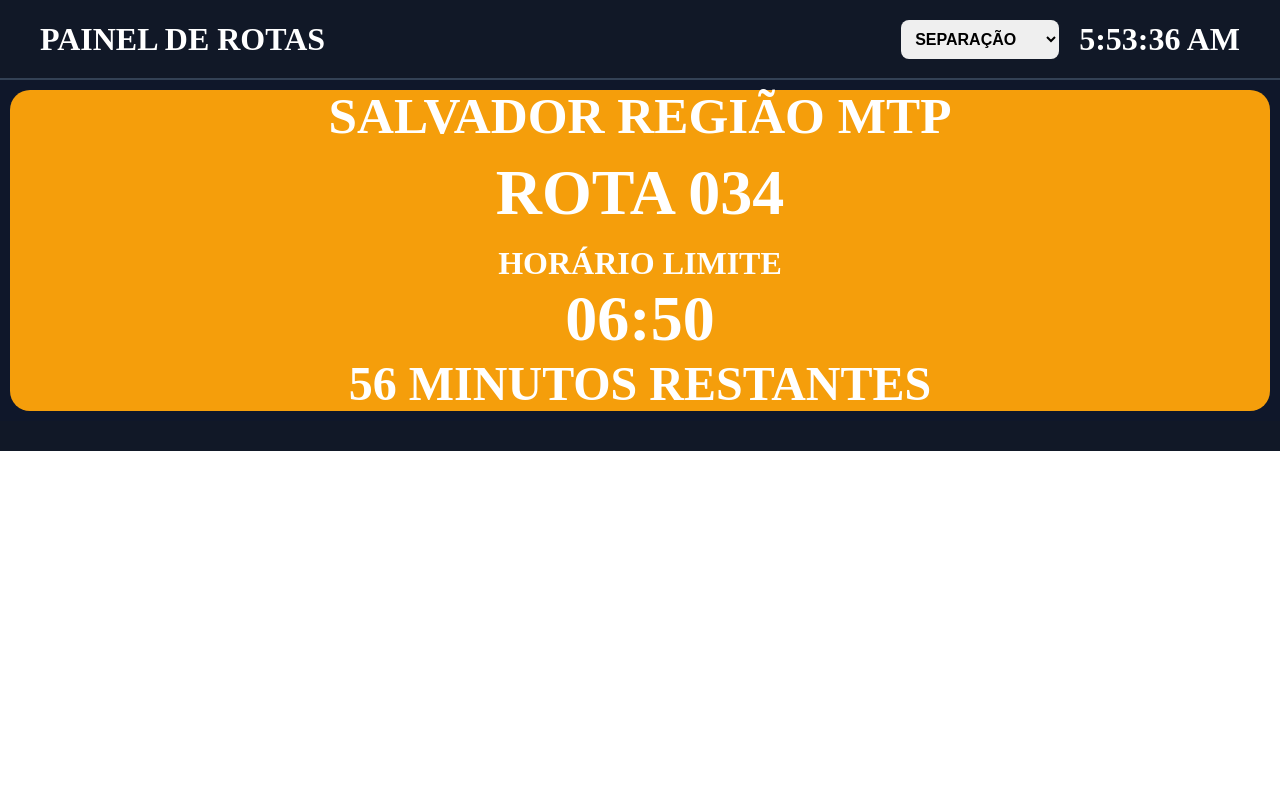
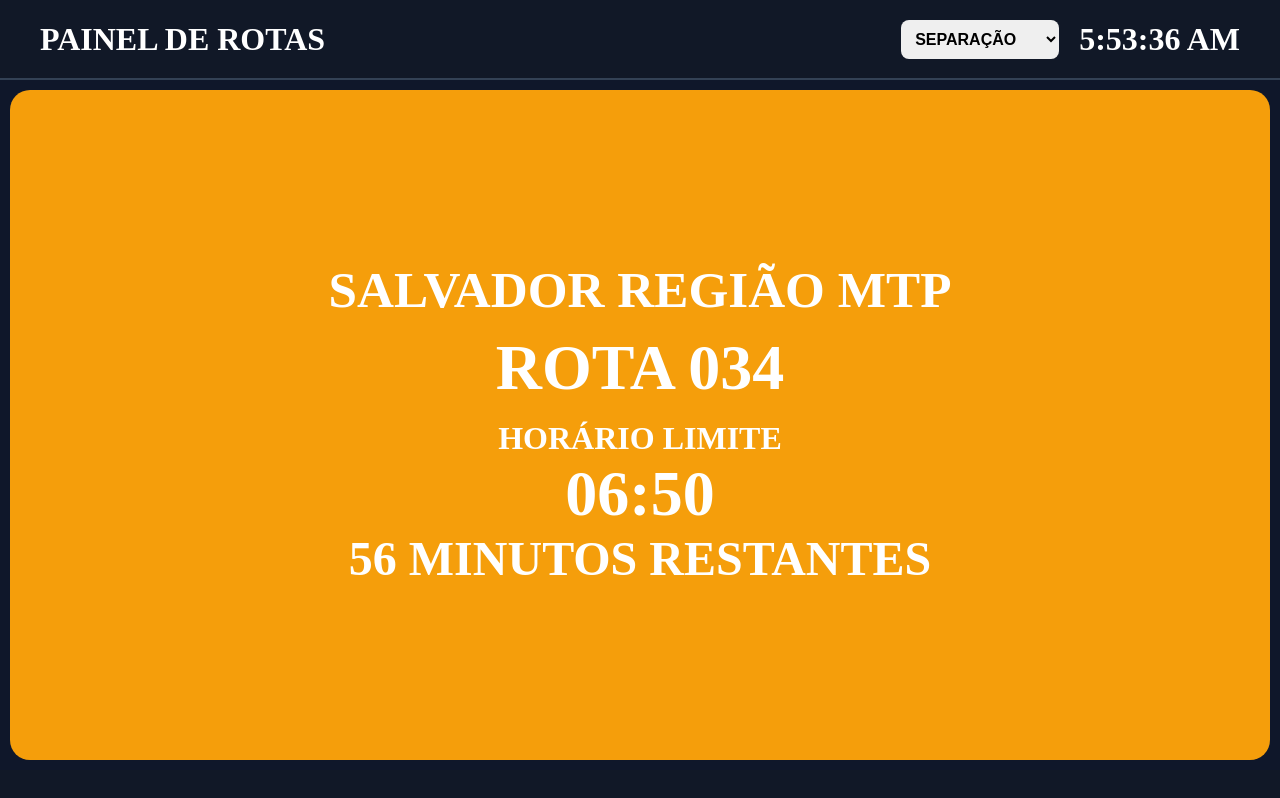
Before and after one commit to Maxingmi/painel-rotasgscba, a React (Vite) app: page / in a window 1280 px wide. Built offline with nearby package versions, Linux system fonts and the light colour scheme.

Commit message:
Corrige altura do painel

```diff
--- a/src/PainelRotas.jsx
+++ b/src/PainelRotas.jsx
@@ -131,12 +131,11 @@ export default function PainelRotas() {
     <div
       style={{
   width: "100%",
-        height: "100%",
+  minHeight: "100vh",
   background: "#0f172a",
   color: "white",
   display: "flex",
   flexDirection: "column",
-        overflow: "hidden",
 }}
     >
       <div
@@ -209,6 +208,7 @@ export default function PainelRotas() {
   <div
     style={{
       flex: 1,
+      minHeight: 0,
       margin: "10px",
             borderRadius: "20px",
             background: corStatus(
@@ -279,6 +279,7 @@ export default function PainelRotas() {
     display: "flex",
     gap: "15px",
     overflowX: "auto",
+    flexShrink: 0,
   }}
 >
         {rotasAtivas.slice(1).map((rota) => (
```
Lines whose indentation alone changed are shown as unchanged.
